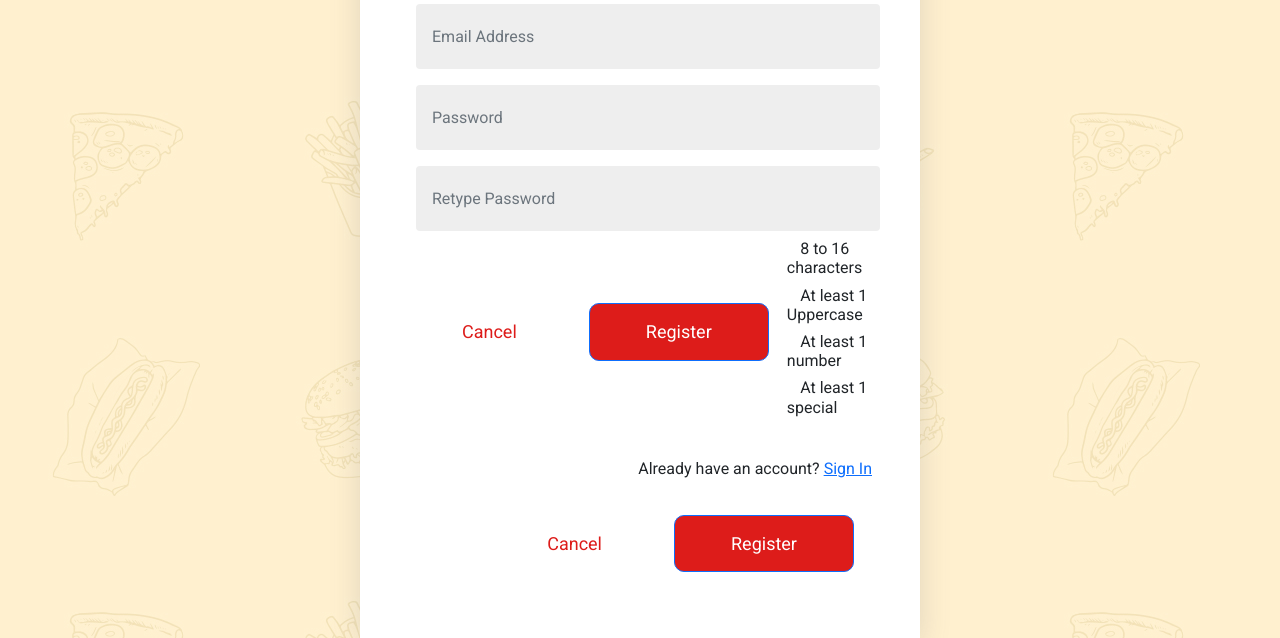
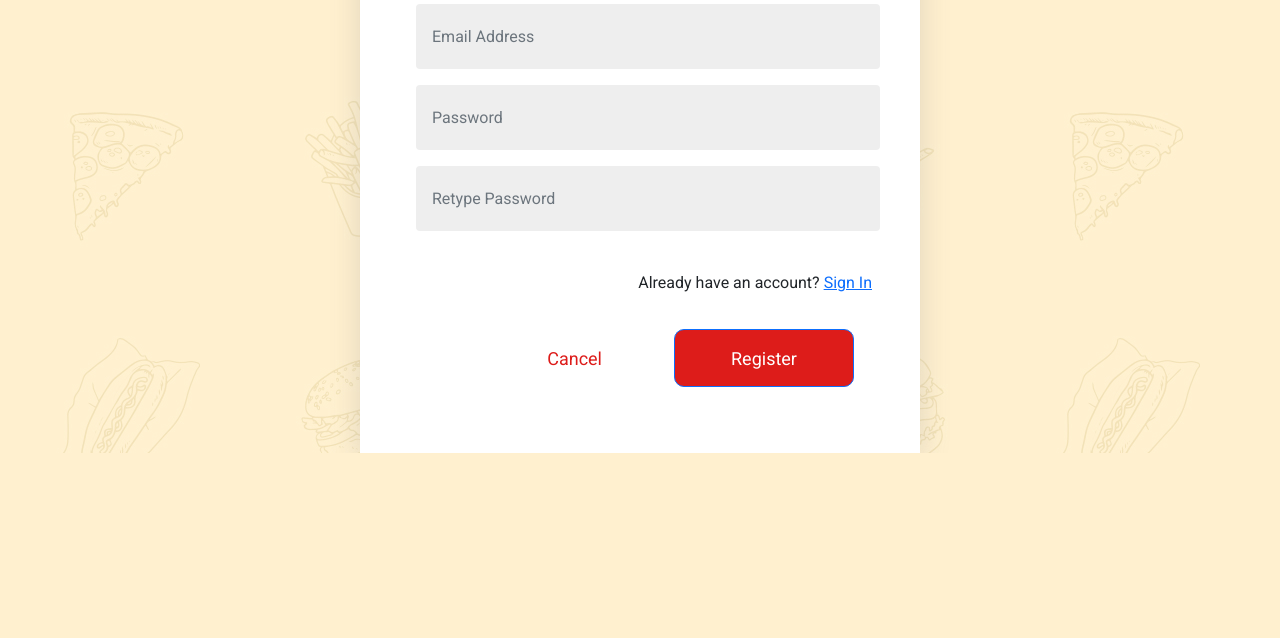
Before and after one commit to darwannn/snackwise-ordering-system, a PHP site: page /account/register.php in a window 1280 px wide. Shown: the part 960-1598 px from the top of the page. After the commit the page ends 1413 px from the top, so only its background shows below. Run offline with PHP 8.4, Linux system fonts and the light colour scheme.

Commit message:
Fixed Merge Conflict Hell!

```diff
--- a/public_html/account/register.php
+++ b/public_html/account/register.php
@@ -1,10 +1,9 @@
 <?php
 require_once dirname(__FILE__) . '/../php/classes/DbConnection.php';
-if(isset($_GET["staff"]) == 1) {
+if (isset($_GET["staff"]) == 1) {
     $_SESSION['user_type'] = 'staff';
 } else {
     $_SESSION['user_type'] = "customer";
-
 }
 
 ?>
@@ -163,22 +162,6 @@ if(isset($_GET["staff"]) == 1) {
                         <input type="password" class="form-control m-2" name="retype_password" id="retype_password" placeholder="Retype Password" value="" autocomplete="off">
                         <span class="" id="retype_password_error"></span>
                     </div>
-
-                <div class="form-end-btn">
-                    <div class="">
-                        <a href="../index.php" id="cancel">Cancel</a>
-                    </div>
-                    <div class="">
-                        <button type="button" id="register" class="btn btn-primary"> Register</button>
-                    </div>
-
-                <div class="password_requirements">
-                    <h6><span class="length " id="length" style="opacity: 0;">&#x2716;</span>8 to 16 characters</h6>
-                    <h6><span class="case " id="case" style="opacity: 0;">&#x2716;</span>At least 1 Uppercase</h6>
-                    <h6><span class="number " id="number" style="opacity: 0;">&#x2716;</span>At least 1 number</h6>
-                    <h6><span class="special " id="special" style="opacity: 0;">&#x2716;</span>At least 1 special</h6>
-                </div>
-            </div>
             </section>
 
             <div class="row">
@@ -209,7 +192,7 @@ if(isset($_GET["staff"]) == 1) {
 <script src="../js/Account.js"></script>
 <script src="../js/Address.js"></script>
 <script>
-    document.addEventListener("DOMContentLoaded", function (event) {
+    document.addEventListener("DOMContentLoaded", function(event) {
         let account = new Account();
         /* onclick="new Account().toggle_password(this.id, this.getAttribute('for'))" */
         /*  document.getElementById("password_toggler").onclick = function (e) {
@@ -222,7 +205,7 @@ if(isset($_GET["staff"]) == 1) {
 
 
 
-        document.getElementById("register").onclick = function () {
+        document.getElementById("register").onclick = function() {
 
             account.register();
         }
```
Also changed, not shown: public_html/account/forgot-password.php (+4 -41 lines), public_html/index.php (+9 -9 lines). Lines whose indentation alone changed are shown as unchanged.
